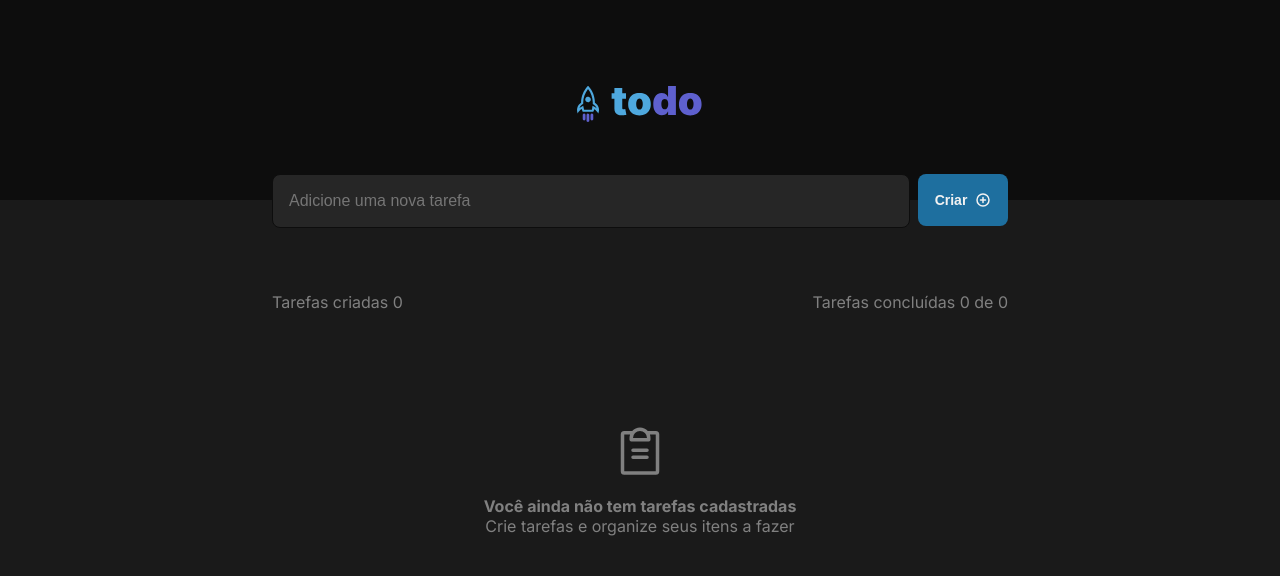
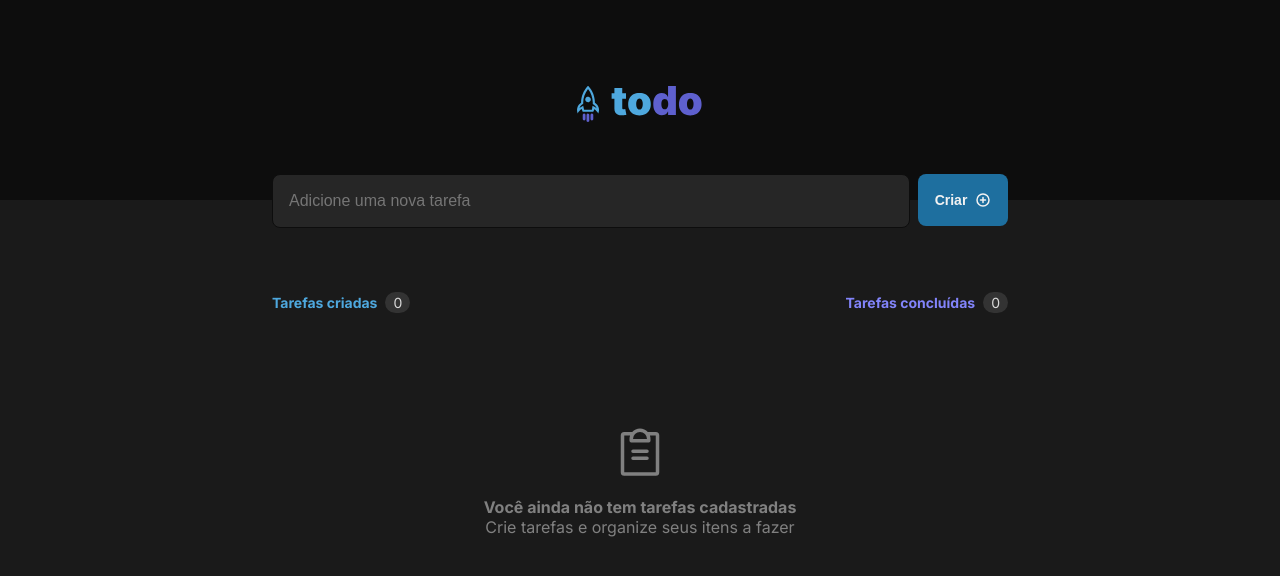
Before and after one commit to karmodaniel/todo-list-react, a React (Vite) app: page / in a window 1280 px wide. Shown: the top 576 px of the page. Built offline with nearby package versions, Linux system fonts and the light colour scheme; the HTML template or start-up script is replaced by a standard one.

Commit message:
refactor: :recycle: add new style for task completed tags

```diff
--- a/src/App.tsx
+++ b/src/App.tsx
@@ -2,6 +2,7 @@ import { ChangeEvent, FormEvent, useState } from 'react';
 import { Task } from './components/Task'
 import { Header } from './components/Header'
 import { Empty } from './shared/components/Empty';
+import { Tag } from './shared/components/Tag';
 
 import { PlusCircle } from '@phosphor-icons/react'
 
@@ -15,6 +16,7 @@ import './global.css';
 function App() {
   const [todo, setTodo] = useState<ITodo[]>([]);
   const [todoMessage, setTodoMessage] = useState<string>('');
+  const numberOfTasksCompleteds = todo.filter((todo: ITodo) => todo.completed).length;
 
   function handleCreateTodo(event: FormEvent): void {
     event.preventDefault();
@@ -33,10 +35,6 @@ function App() {
 
   function handleInputChange(event: ChangeEvent<HTMLInputElement>) {
     setTodoMessage(event.target.value);
-  }
-
-  function getNumberOfTasksCompleteds(): number {
-    return todo.filter((todo: ITodo) => todo.completed).length
   }
 
   function handleCompleteTask(id: string): void {
@@ -72,8 +70,8 @@ function App() {
           </div>
 
           <div className={styles.todoStatus}>
-            <span>Tarefas criadas {todo.length}</span>
-            <span>Tarefas concluídas {getNumberOfTasksCompleteds()} de {todo.length}</span>
+            <Tag label='Tarefas criadas' labelColor='#4EA8DE' startRange={todo.length}/>
+            <Tag label='Tarefas concluídas' labelColor='#8284FA' startRange={numberOfTasksCompleteds} endRange={todo.length}/>
           </div>
 
             {todo.length
--- /dev/null
+++ b/src/shared/components/Tag.module.css
@@ -0,0 +1,28 @@
+.tagContainer {
+  display: flex;
+  align-items: center;
+}
+
+.tagContainer span {
+  color: var(--gray-200);
+  font-size: 0.875rem;
+}
+
+.tagContainer > span {
+  font-weight: bold;
+  margin-right: 0.5rem;
+}
+
+.tag {
+  background: var(--gray-400);
+  padding: 0.125rem 0.5rem;
+  display: flex;
+  align-items: center;
+  justify-content: center;
+  border-radius: 999px;
+}
+
+.tag .diviser {
+  margin-left: 0.125rem;
+  margin-right: 0.125rem;
+}
--- /dev/null
+++ b/src/shared/components/Tag.tsx
@@ -0,0 +1,23 @@
+import styles from './Tag.module.css'
+
+interface TagProps {
+  label?: string;
+  labelColor?: string;
+  startRange: number;
+  endRange?: number;
+}
+
+export function Tag({label = '', labelColor='', startRange, endRange}: Readonly<TagProps>) {
+  const hasEndRange = !!endRange;
+
+  return (
+    <div className={styles.tagContainer}>
+      <span style={{color: labelColor}}>{ label }</span>
+      <div className={styles.tag}>
+        <span>{ startRange }</span>
+        {hasEndRange && <span className={styles.diviser}>de</span>}
+        {hasEndRange && <span>{endRange}</span>}
+      </div>
+    </div>
+  )
+}
```
